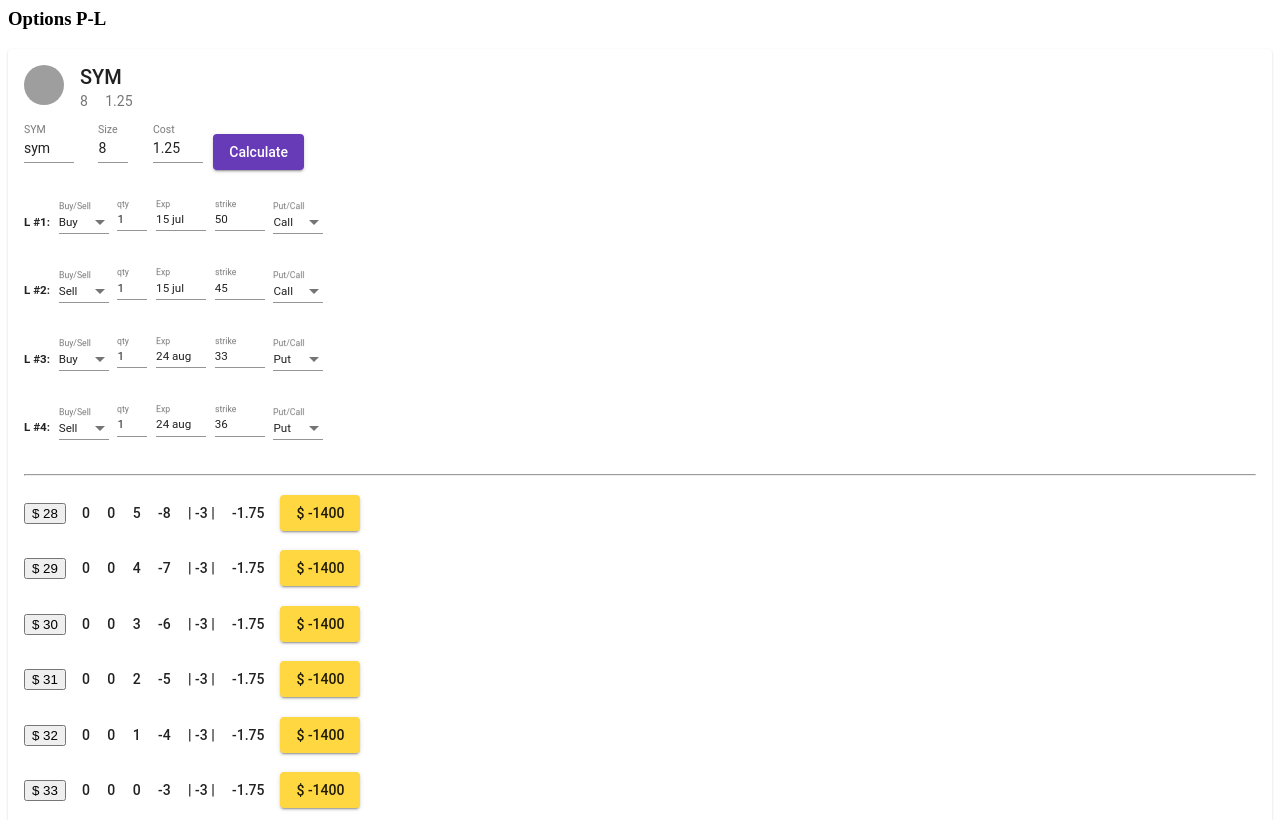
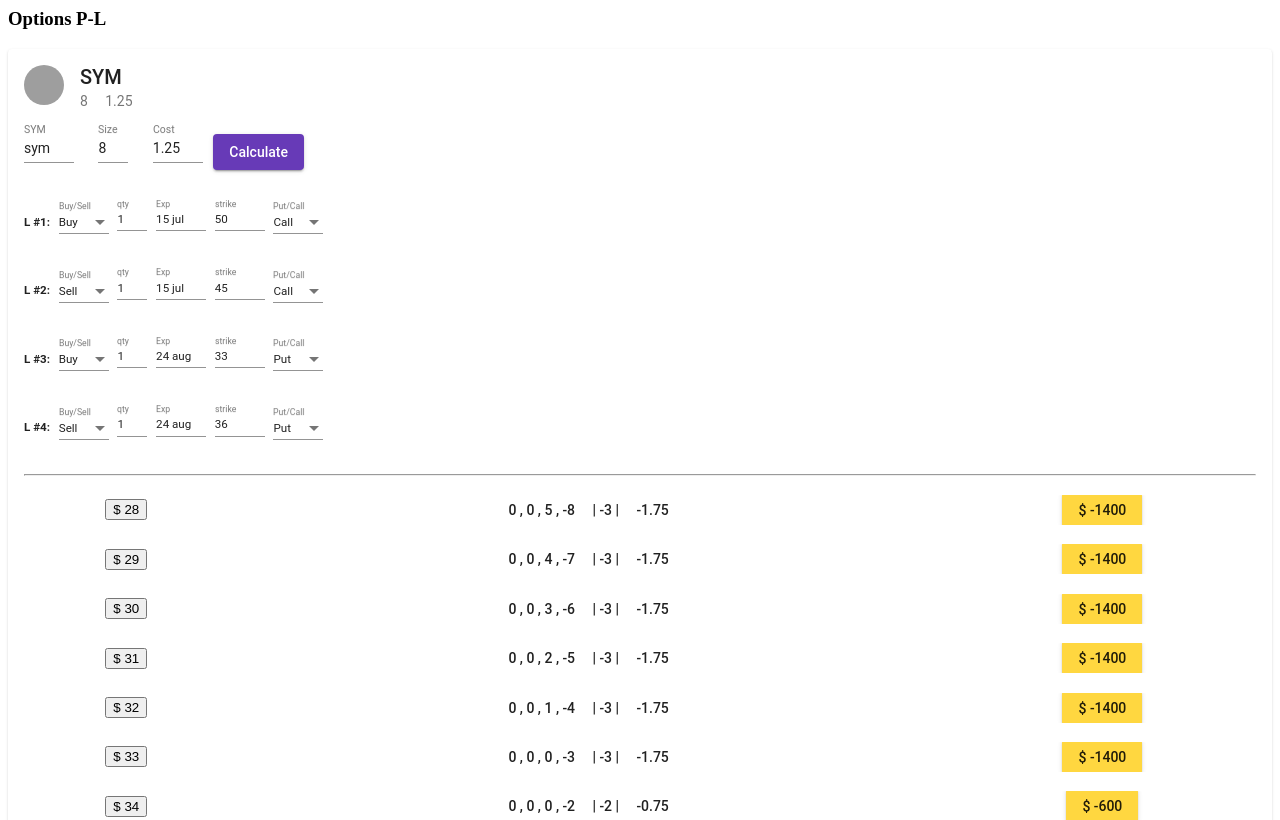
Before and after one commit to Leedabord/optcalc1da, an Angular app: page / in a window 1280 px wide. Shown: the top 820 px of the page. Built offline with nearby package versions, Linux system fonts and the light colour scheme; grey boxes are pictures that could not be loaded.

Commit message:
1 file modified

```diff
--- a/src/app/app.component.html
+++ b/src/app/app.component.html
@@ -52,18 +52,29 @@
 <p> </p>
 
 <h5  *ngFor="let pl of plgrid" >
-  <button> $ {{ pl.mark }} </button>
-  <button mat-button >
-    {{ pl.w0[0] }} &nbsp; &nbsp;
-    {{ pl.w0[1] }}  &nbsp; &nbsp;
-    {{ pl.w0[2] }}  &nbsp; &nbsp;
-    {{ pl.w0[3] }}   &nbsp; &nbsp;
-    | {{ pl.sum1 }} |   &nbsp; &nbsp;
-    {{ pl.sum2 }} </button>
-  <button mat-raised-button  color="accent" > $ {{ pl.sum3 }} </button>
-  <!-- button mat-raised-button  color="warn" > $ {{ pl.sum3 }} </button -->
+  <mat-grid-list cols="12" rowHeight="30px">
+    <mat-grid-tile
+        [colspan]="2">
+        <button> $ {{ pl.mark }} </button>
+      </mat-grid-tile>
+      <mat-grid-tile
+      [colspan]="7"
+      [rowspan]="1">
+      <button mat-button >
+        {{ pl.w0[0] }} ,
+        {{ pl.w0[1] }} ,
+        {{ pl.w0[2] }} ,
+        {{ pl.w0[3] }}
+        &nbsp; &nbsp; | {{ pl.sum1 }} | &nbsp; &nbsp;
+          {{ pl.sum2 }} </button>
+    </mat-grid-tile>
+    <mat-grid-tile
+        [colspan]="3"
+        [rowspan]="1">
+        <button mat-raised-button  color="accent" > $ {{ pl.sum3 }} </button>
+      </mat-grid-tile>
+  </mat-grid-list>
 </h5>
-<!-- /Material Select -->
 
 </mat-card-content>
 </mat-card>
```
